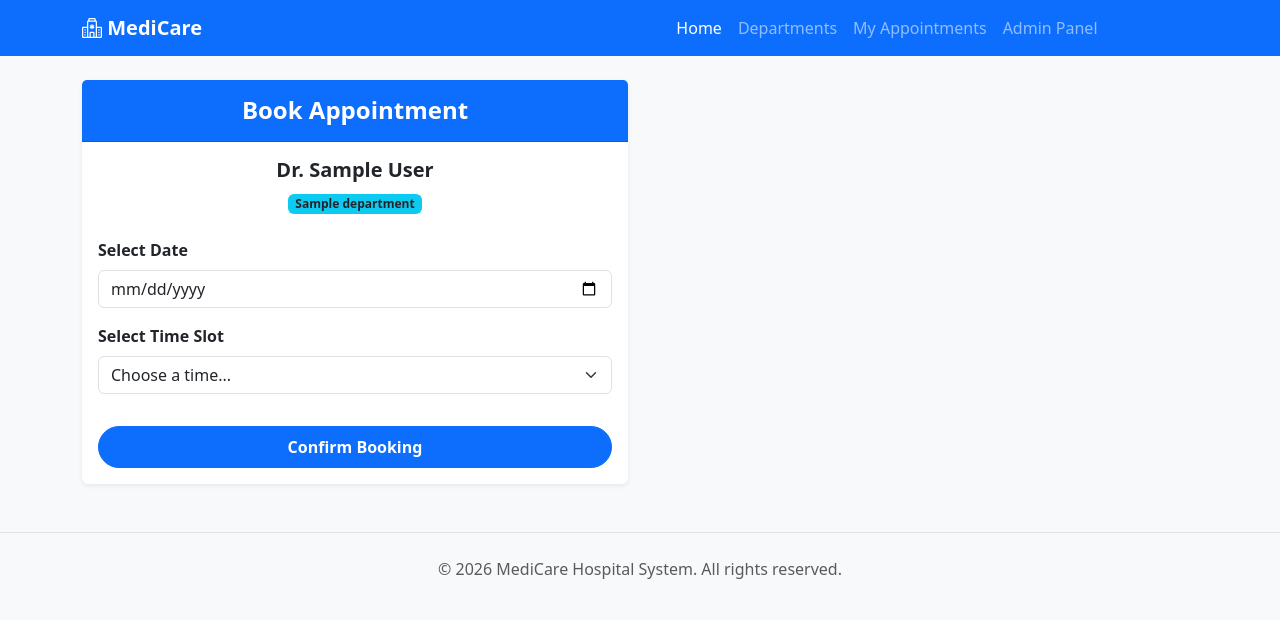
After one commit to aymenbena03-droid/Hospital-System, a Django app: page /book/1/ in a window 1280 px wide. The commit adds this page. Shown: the top 620 px of the page. Run offline with Django 5.2, Linux system fonts and the light colour scheme; tables that the repository leaves empty hold one stand-in row (values such as "Sample post").

Commit message:
Added the booking form

```diff
--- /dev/null
+++ b/core/templates/core/book_appointment.html
@@ -0,0 +1,46 @@
+{% extends "base.html" %}
+
+{% block content %}
+<div class=row justify-content-center mt-5>
+    <div class="col-md-6">
+        <div class="card shadow-sm border-0">
+            <div class="card-header bg-primary text-white text-center py-3">
+                <h4 class="mb-0 fw-bold">Book Appointment</h4>
+            </div>
+            <div class="card-body">
+                <!-- Show Doctor Info -->
+                <div class="text-center mb-4">
+                    <h5 class="fw-bold">Dr. {{ doctor.user.first_name }} {{ doctor.user.last_name }}</h5>
+                    <span class="badge bg-info text-dark">{{ doctor.department.name }}</span>
+                </div>
+
+                <!-- The Form -->
+
+                <form method="POST">
+                    {% csrf_token %}
+
+                    <div class="mb-3">
+                        <label class="form-label fw-bold">Select Date</label>
+                        <input type="date" name="date" class="form-control" required>
+                    </div>
+
+                    <div class="mb-3">
+                        <label class="form-label fw-bold">Select Time Slot</label>
+                        <select name="time_slot" class="form-select" required>
+                            <option value="" disabled selected>Choose a time...</option>
+                            <option value="09:00 - 09:30">09:00 - 09:30</option>
+                            <option value="09:30 - 10:00">09:30 - 10:00</option>
+                            <option value="10:00 - 10:30">10:00 - 10:30</option>
+                            <option value="10:30 - 11:00">10:30 - 11:00</option>
+                            <option value="14:00 - 14:30">14:00 - 14:30</option>
+                            <option value="14:30 - 15:00">14:30 - 15:00</option>
+                        </select>
+                    </div>
+
+                    <button type="submit" class="btn btn-primary w-100 rounded-pill mt-3 py-2 fw-bold">Confirm Booking</button>
+                </form>
+            </div>
+        </div>
+    </div>
+</div>
+{% endblock %}
--- a/core/templates/core/home.html
+++ b/core/templates/core/home.html
@@ -45,7 +45,7 @@
                     <!-- Specialty -->
                     <p class="card-text text-muted small">{{ doctor.specialty }}</p>
 
-                    <a href="#" class="btn btn-outline-primary w-100 rounded-pill">Book Appointment</a>
+                    <a href="{% url 'book_appointment' doctor.id %}" class="btn btn-outline-primary w-100 rounded-pill">Book Appointment</a>
                 </div>
 
             </div>
--- a/core/urls.py
+++ b/core/urls.py
@@ -3,4 +3,5 @@ from . import views
 
 urlpatterns = [
     path('', views.home, name='home'),
+    path('book/<int:doctor_id>/', views.book_appointment, name='book_appointment'),
 ]
--- a/core/views.py
+++ b/core/views.py
@@ -1,9 +1,36 @@
-from django.shortcuts import render
-from .models import Doctor
+from django.shortcuts import render, redirect, get_object_or_404
+from .models import Doctor, Appointment, Patient
+from django.contrib import messages
+from datetime import datetime
 
 # Create your views here.
 
 def home(request):
     doctors = Doctor.objects.all()
 
-    return render(request, 'home.html', {'doctors': doctors})
+    return render(request, 'core/home.html', {'doctors': doctors})
+
+
+# Booking an appointment
+def book_appointment(request, doctor_id):
+    doctor = get_object_or_404(Doctor, id=doctor_id)
+
+    if request.method == 'POST':
+        date_str = request.POST.get('date')
+        time_slot = request.POST.get('time_slot')
+
+        if date_str and time_slot:
+            patient = Patient.objects.first()
+
+            # Create an appointment
+            Appointment.objects.create(
+                patient=patient,
+                doctor=doctor,
+                date=date_str,
+                time_slot=time_slot,
+                status='Pending'
+            )
+            messages.success(request, 'Appointement booked successfully!')
+            return redirect('home')
+
+    return render(request, 'core/book_appointment.html', {'doctor': doctor})
```
